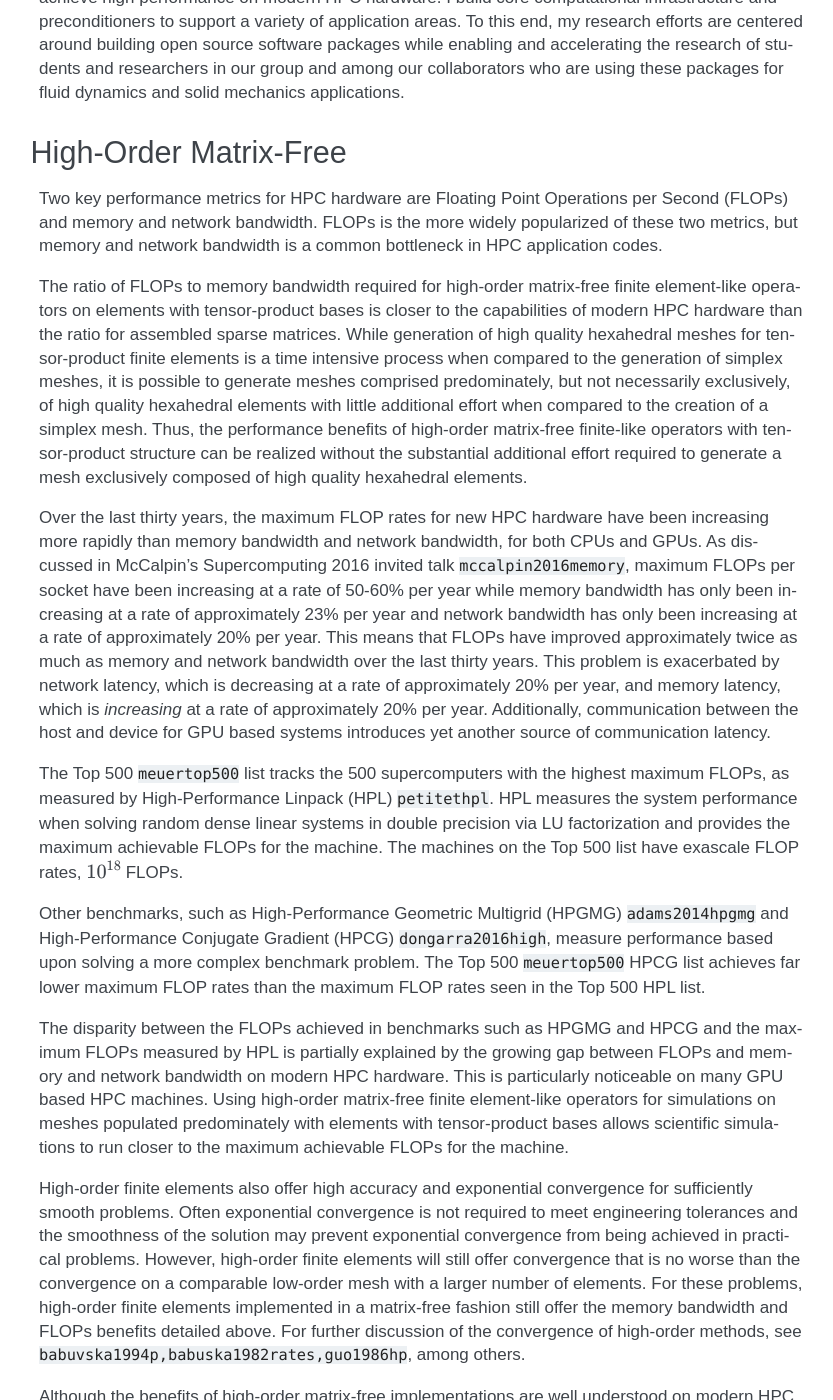
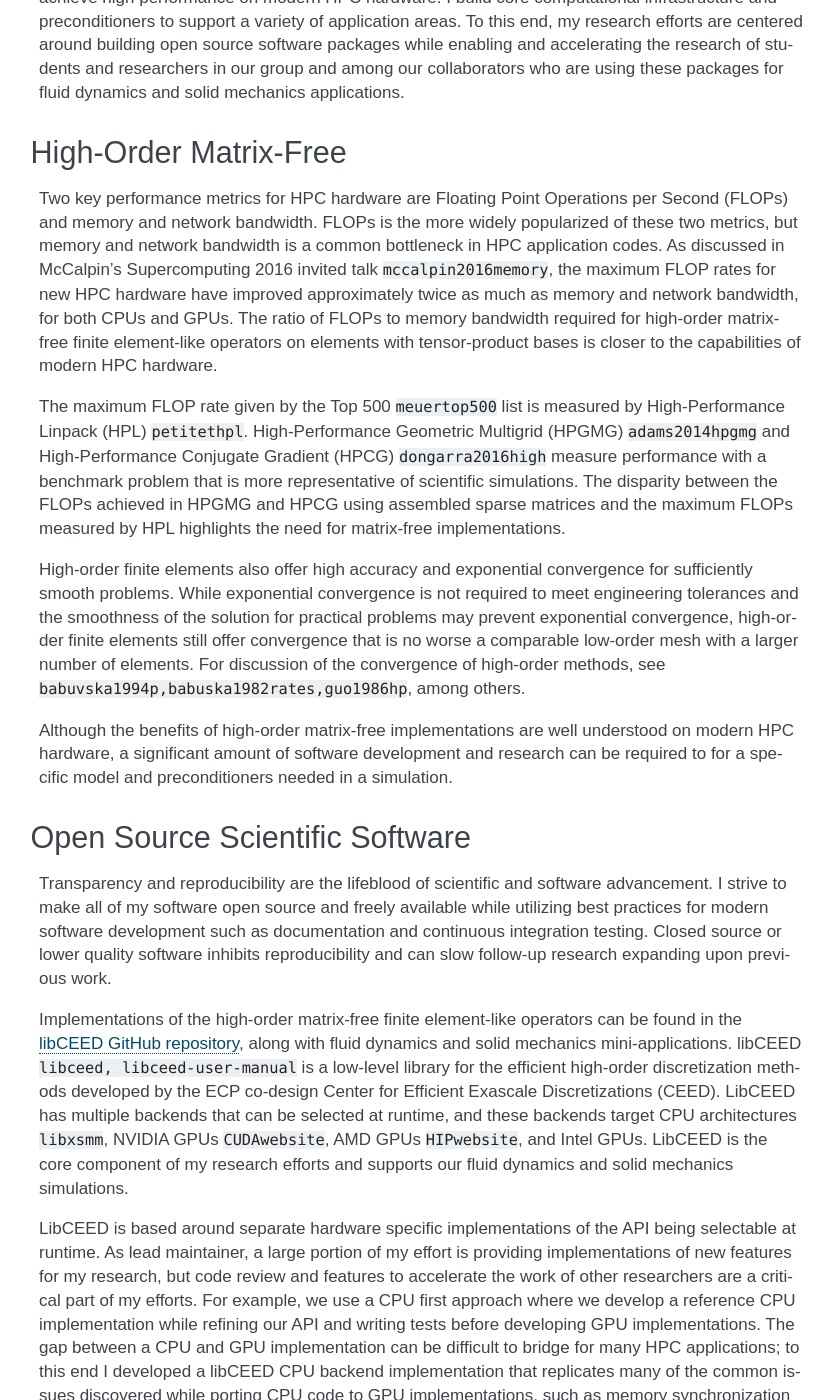
Before and after one commit to jeremylt/personal_website, a Sphinx documentation site: the page built from source/research.rst, in a window 1280 px wide and 1400 px high, scrolled down 487 px. Shown: the whole window, without its empty margins (178-1011 px from the left). Built offline with Sphinx 7.4.7, drawn with Linux system fonts in a browser that asks for light colours; nearby versions of some CDN libraries; cross-references to code outside the pages are shown as plain code; some of the changed text lies outside the part shown.

Commit message:
research 2nd pas

```diff
--- a/source/research.rst
+++ b/source/research.rst
@@ -19,49 +19,40 @@ High-Order Matrix-Free
 
 Two key performance metrics for HPC hardware are Floating Point Operations per Second (FLOPs) and memory and network bandwidth.
 FLOPs is the more widely popularized of these two metrics, but memory and network bandwidth is a common bottleneck in HPC application codes.
+As discussed in McCalpin's Supercomputing 2016 invited talk :cite:`mccalpin2016memory`, the maximum FLOP rates for new HPC hardware have improved approximately twice as much as memory and network bandwidth, for both CPUs and GPUs.
+The ratio of FLOPs to memory bandwidth required for high-order matrix-free finite element-like operators on elements with tensor-product bases is closer to the capabilities of modern HPC hardware.
 
-The ratio of FLOPs to memory bandwidth required for high-order matrix-free finite element-like operators on elements with tensor-product bases is closer to the capabilities of modern HPC hardware than the ratio for assembled sparse matrices.
-While generation of high quality hexahedral meshes for tensor-product finite elements is a time intensive process when compared to the generation of simplex meshes, it is possible to generate meshes comprised predominately, but not necessarily exclusively, of high quality hexahedral elements with little additional effort when compared to the creation of a simplex mesh.
-Thus, the performance benefits of high-order matrix-free finite-like operators with tensor-product structure can be realized without the substantial additional effort required to generate a mesh exclusively composed of high quality hexahedral elements.
-
-Over the last thirty years, the maximum FLOP rates for new HPC hardware have been increasing more rapidly than memory bandwidth and network bandwidth, for both CPUs and GPUs.
-As discussed in McCalpin's Supercomputing 2016 invited talk :cite:`mccalpin2016memory`, maximum FLOPs per socket have been increasing at a rate of 50-60\% per year while memory bandwidth has only been increasing at a rate of approximately 23\% per year and network bandwidth has only been increasing at a rate of approximately 20\% per year.
-This means that FLOPs have improved approximately twice as much as memory and network bandwidth over the last thirty years.
-This problem is exacerbated by network latency, which is decreasing at a rate of approximately 20% per year, and memory latency, which is *increasing* at a rate of approximately 20% per year.
-Additionally, communication between the host and device for GPU based systems introduces yet another source of communication latency.
-
-The Top 500 :cite:`meuertop500` list tracks the 500 supercomputers with the highest maximum FLOPs, as measured by High-Performance Linpack (HPL) :cite:`petitethpl`.
-HPL measures the system performance when solving random dense linear systems in double precision via LU factorization and provides the maximum achievable FLOPs for the machine.
-The machines on the Top 500 list have exascale FLOP rates, :math:`10^{18}` FLOPs.
-
-Other benchmarks, such as High-Performance Geometric Multigrid (HPGMG) :cite:`adams2014hpgmg` and High-Performance Conjugate Gradient (HPCG) :cite:`dongarra2016high`, measure performance based upon solving a more complex benchmark problem.
-The Top 500 :cite:`meuertop500` HPCG list achieves far lower maximum FLOP rates than the maximum FLOP rates seen in the Top 500 HPL list.
-
-The disparity between the FLOPs achieved in benchmarks such as HPGMG and HPCG and the maximum FLOPs measured by HPL is partially explained by the growing gap between FLOPs and memory and network bandwidth on modern HPC hardware.
-This is particularly noticeable on many GPU based HPC machines.
-Using high-order matrix-free finite element-like operators for simulations on meshes populated predominately with elements with tensor-product bases allows scientific simulations to run closer to the maximum achievable FLOPs for the machine.
+The maximum FLOP rate given by the Top 500 :cite:`meuertop500` list is measured by High-Performance Linpack (HPL) :cite:`petitethpl`.
+High-Performance Geometric Multigrid (HPGMG) :cite:`adams2014hpgmg` and High-Performance Conjugate Gradient (HPCG) :cite:`dongarra2016high` measure performance with a benchmark problem that is more representative of scientific simulations.
+The disparity between the FLOPs achieved in HPGMG and HPCG using assembled sparse matrices and the maximum FLOPs measured by HPL highlights the need for matrix-free implementations.
 
 High-order finite elements also offer high accuracy and exponential convergence for sufficiently smooth problems.
-Often exponential convergence is not required to meet engineering tolerances and the smoothness of the solution may prevent exponential convergence from being achieved in practical problems.
-However, high-order finite elements will still offer convergence that is no worse than the convergence on a comparable low-order mesh with a larger number of elements.
-For these problems, high-order finite elements implemented in a matrix-free fashion still offer the memory bandwidth and FLOPs benefits detailed above.
-For further discussion of the convergence of high-order methods, see :cite:`babuvska1994p,babuska1982rates,guo1986hp`, among others.
+While exponential convergence is not required to meet engineering tolerances and the smoothness of the solution for practical problems may prevent exponential convergence, high-order finite elements still offer convergence that is no worse a comparable low-order mesh with a larger number of elements.
+For discussion of the convergence of high-order methods, see :cite:`babuvska1994p,babuska1982rates,guo1986hp`, among others.
 
-Although the benefits of high-order matrix-free implementations are well understood on modern HPC hardware, a significant amount of software development and research may be required to for a specific model needed in a simulation.
-Direct solvers like LU factorization are no longer available and iterative solvers with appropriate preconditioners are required.
+Although the benefits of high-order matrix-free implementations are well understood on modern HPC hardware, a significant amount of software development and research can be required to for a specific model and preconditioners needed in a simulation.
 
 
 Open Source Scientific Software
 --------------------------------------------------------------------------------
 
 Transparency and reproducibility are the lifeblood of scientific and software advancement.
-I strive to make all of my software open source and freely available, utilizing best practices for modern software development.
+I strive to make all of my software open source and freely available while utilizing best practices for modern software development such as documentation and continuous integration testing.
+Closed source or lower quality software inhibits reproducibility and can slow follow-up research expanding upon previous work.
 
-The implementation of the high-order matrix-free finite element-like operators can be found in the `libCEED GitHub repository <https://www.github.com/CEED/libCEED>`_, along with fluid dynamics and solid mechanics mini-applications.
+Implementations of the high-order matrix-free finite element-like operators can be found in the `libCEED GitHub repository <https://www.github.com/CEED/libCEED>`_, along with fluid dynamics and solid mechanics mini-applications.
 libCEED :cite:`libceed, libceed-user-manual` is a low-level library for the efficient high-order discretization methods developed by the ECP co-design Center for Efficient Exascale Discretizations (CEED).
 LibCEED has multiple backends that can be selected at runtime, and these backends target CPU architectures :cite:`libxsmm`, NVIDIA GPUs :cite:`CUDAwebsite`, AMD GPUs :cite:`HIPwebsite`, and Intel GPUs.
-While the focus is on high-order finite elements, the approach used in libCEED is mostly algebraic and thus applicable to other discretizations in factored form.
-LibCEED is the core component of my research efforts, with core implementations for the PDE based operators required for our fluid dynamics and solid mechanics simulations.
+LibCEED is the core component of my research efforts and supports our fluid dynamics and solid mechanics simulations.
+
+LibCEED is based around separate hardware specific implementations of the API being selectable at runtime.
+As lead maintainer, a large portion of my effort is providing implementations of new features for my research, but code review and features to accelerate the work of other researchers are a critical part of my efforts.
+For example, we use a CPU first approach where we develop a reference CPU implementation while refining our API and writing tests before developing GPU implementations.
+The gap between a CPU and GPU implementation can be difficult to bridge for many HPC applications; to this end I developed a libCEED CPU backend implementation that replicates many of the common issues discovered while porting CPU code to GPU implementations, such as memory synchronization and dual memory spaces representing host and device memory, helping contributors and collaborators more quickly identify errors in their codes when moving to GPU implementations.
+
+An excessive number of kernel launches and intermediate data structures can slow GPU performance, so a large portion of my effort has been refactoring and expanding code generation backends for GPU hardware.
+While metaprogramming reduces the runtime of our simulations and allows us to put significantly larger portions of the problem on a single device, writing software that writes source code for JiT is inherently more complex to reason about.
+In addition to expanding our capabilities via metaprogramming, I focus on code consistency, clarity, and documentation so that it is easier for myself or other contributors to add new GPU implementations as new features are added to libCEED.
 
 These simulations rely upon the the linear and nonlinear solver and preconditioning infrastructure found in `PETSc <https://www.mcs.anl.gov/petsc/>`_ :cite:`petsc-user-ref`, the Portable, Extensible Toolkit for Scientific Computation.
 PETSc is a suite of data structures and routines for the scalable, parallel solution of scientific applications modeled by partial differential equations.
@@ -76,7 +67,13 @@ I developed the original libCEED fluid dynamics mini-app that HONEE was based on
 Ratel supports both finite element (FEM) and implicit material point method (iMPM) :cite:`MPM_Coombs2020, moresi2003lagrangian` simulations; with users being able to compare output for both methods with supported models.
 Ratel's material model library includes finite-strain hyperelastic, elastoplastic, viscoelastic, poroelastic, and fracture models, including stable mixed formulations for near-incompressible regimes.
 Ratel users can also take advantage of all the packages and algorithms supported by PETSc, including Hypre :cite:`falgout2021porting` and Kokkos :cite:`trott2022kokkos`, which highlights the benefits of leveraging open source software in research applications.
+
 As the architect for Ratel, I work with the researchers and students implementing and using the material models in Ratel to ensure the software best supports our ongoing research.
+Development of iMPM models is a particularly innovative feature, as matrix-free implicit MPM on GPU hardware for CU Boulder's PSAAP Multidisciplinary Simulation Center for Micromorphic Multiphysics Porous and Particulate Materials Simulations Within Exascale Computing Workflow offers an ability to run simulations with this technology significantly faster than other currently available software packages, allowing a larger number of runs to be completed and incorporated into more complex analysis of the results, such as uncertainty quantification.
+Also, preconditioning for iMPM operators offers unique challenges when compared to FEM operators and is a particularly rich area for research.
+
+All of these software efforts allow me to work with a wide range of contributors and support the work of an even larger range of collaborators.
+Additionally, while code review is designed to strengthen the end quality of software products, it also provides a natural vehicle for mentoring undergraduate and graduate students in research practices.
 
 
 Preconditioning
@@ -86,15 +83,14 @@ The iteration count to reach convergence for Krylov subspace methods is based, i
 Preconditioners help control the condition number of high-order finite elements implemented in a matrix-free fashion and therefore reduce total iteration count and total time to solution for these operators.
 
 Multigrid methods are popular multi-level techniques that provide resolution independent convergence rates.
-:math:`p`-type multigrid, developed by Ronquist and Patera :cite:`ronquist1987spectral`, is a natural choice for high-order finite elements on an unstructured mesh and can be implemented with operators implemented in a matrix-free fashion.
-Additionally, :math:`p`-multigrid can offer more flexibility with respect to meshes in comparison to :math:`h`-multigrid as it does not require aggregation of multiple elements into larger elements, which can be difficult on more complex geometry.
+:math:`p`-type multigrid, developed by Ronquist and Patera :cite:`ronquist1987spectral`, is a natural choice for high-order finite elements on an unstructured mesh, can be implemented in a matrix-free fashion, and can offer more flexibility than :math:`h`-multigrid on meshes for complex problems.
 
 Local Fourier Analysis (LFA) provides a tool to predict the convergence of preconditioning techniques for finite element and finite difference methods.
 LFA :cite:`brandt1977multi` was originally developed in the context of analyzing :math:`h`-multigrid methods for finite difference methods, but since then LFA has been used to analyze finite element methods and a variety of preconditioning techniques.
-Our development of LFA of :math:`p`-multigrid and Balancing Domain Decomposition by Constraints for single high-order finite element subdomains for general finite element operators is a novel addition to the field.
 I wrote the Julia package `LFAToolkit.jl <https://www.github.com/jeremylt/LFAToolkit.jl>`_ :cite:`thompson2021toolkit`, a toolkit for analyzing the performance of preconditioners a priori for arbitrary, user provided weak forms of second order PDEs.
+While this technique is not designed for complex meshes use in many research simulations, it offers good intuition on how preconditioners will perform on more complex meshes and offers a rigorous way to compare the performance of different preconditioners and parameter values for the same problem.
 
-Analyzing and implementing new preconditioning techniques can greatly improve the total iteration count and therefore the end to end runtime for scientific simulations in HONEE and Ratel.
+With appropriate parameter tuning, these preconditioning techniques can greatly improve the total iteration count and therefore the end to end runtime for scientific simulations in HONEE and Ratel.
 This allows us to make better us of resources and complete more simulations with the same allocation of HPC resources.
 
 
--- a/source/software.rst
+++ b/source/software.rst
@@ -9,8 +9,8 @@ Software
 
     <i class="fa-fw fab fa-gitlab"></i>
 
-| |fa-gitlab|   GitLab:             `jeremylt <https://www.gitlab.com/jeremylt>`__
-| |fa-github|   GitHub:             `jeremylt <https://www.github.com/jeremylt>`__
+| |fa-gitlab| GitLab: `jeremylt <https://www.gitlab.com/jeremylt>`__
+| |fa-github| GitHub: `jeremylt <https://www.github.com/jeremylt>`__
 
 
 `libCEED <https://www.github.com/CEED/libCEED>`_
--- /dev/null
+++ b/source/teaching.rst
@@ -0,0 +1,2 @@
+Teaching Statement
+********************************************************************************
```
Also changed, not shown: source/index.rst (+4 -3 lines), source/publications.rst (+4 -4 lines), source/research.md (deleted, +0 -40 lines).
